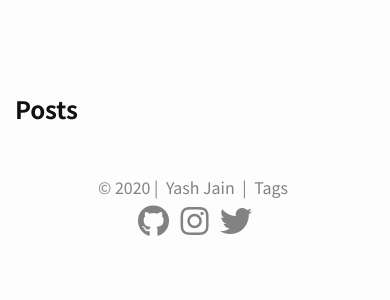
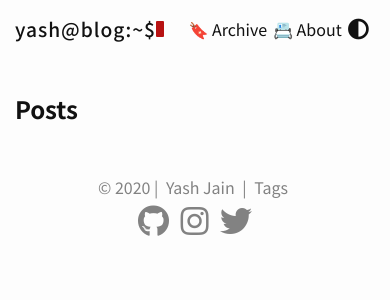
Before and after one commit to scocoyash/scocoyash.github.io, a Jekyll site: the page built from index.html, in a window 390 px wide. Shown: the top 300 px of the page. Built offline with Jekyll 4.4.1, drawn with Linux system fonts in a browser that asks for light colours; nearby versions of some CDN libraries.

Commit message:
fix: header fix for mobile devices
1. Displays all links in header on devices
with width less than 400px
2. cleaned clutter code

```diff
--- a/_includes/header.html
+++ b/_includes/header.html
@@ -2,40 +2,17 @@
 
     <div class="wrapper">
         {% assign default_paths = site.pages | map: "path" %}
-        <a class="site-title" href="{{ "/" | relative_url }}"> <span class="head_title">yash@blog:~$ </span> <span class="blink_cursor"> </span></a>
-
+        <a class="site-title" href="{{ "/" | relative_url }}">
+          <span class="head_title">yash@blog:~$ </span> <span class="blink_cursor"> </span></a>
         <nav class="site-nav">
           <a class="page-link" onclick="theme_switch()">  <i class="fas fa-adjust fa-lg"></i>  </a>
         </nav>
-
-        <!-- <nav class="site-nav">
-            <a class="page-link" href="http://scocoyash.github.io" target="_blank">&#x1f349; About</a>
-        </nav> -->
         <nav class="site-nav">
             <a class="page-link" href="{{ '/about/' | relative_url }}">📇 About</a>
         </nav>
-        <!---
-        <nav class="site-nav">
-            <a class="page-link" href="{{ '/faq/' | relative_url }}">FAQ</a>
-        </nav>
-        -->
         <nav class="site-nav">
             <a class="page-link" href="{{ '/archive/' | relative_url }}">&#x1f516; Archive</a>
         </nav>
-
     </div>
 
 </header>
-
-<script>
-var prevScrollpos = window.pageYOffset;
-window.onscroll = function() {
-var currentScrollPos = window.pageYOffset;
-  if (prevScrollpos > currentScrollPos) {
-    document.getElementById("header-bar").style.top = "0";
-  } else {
-    document.getElementById("header-bar").style.top = "-50px";
-  }
-  prevScrollpos = currentScrollPos;
-}
-</script>
--- a/_sass/minima/_layout.scss
+++ b/_sass/minima/_layout.scss
@@ -8,17 +8,6 @@
   opacity: 1.0;
   min-height: $spacing-unit * 1.865;
   position: relative;
-
-  /*
-  min-height: $spacing-unit * 1.75;
-  background: #222;
-  opacity: 0.8;
-  position: fixed;
-  top: 0;
-  width: 100%;
-  display: block;
-  transition: top 0.3s;
-  */
 }
 
 .site-title {
@@ -115,6 +104,12 @@
       margin-right: 20px;
     }
 
+    &,
+    &:visited {
+      color: $text-color;
+      color: var(--text-color);
+    }
+
     &:hover {
       color: $crimson-color;
       text-decoration: none;
@@ -122,66 +117,38 @@
     }
   }
 
-  @include media-query($on-palm) {
-    position: absolute;
-    top: 9px;
-    right: $spacing-unit / 2;
-    background-color: $background-color;
-    background-color: var(--background-color);
-    border: 1px solid $grey-color-light;
-    border-radius: 5px;
-    text-align: right;
-
-    label[for="nav-trigger"] {
-      display: block;
-      float: right;
-      width: 36px;
-      height: 36px;
-      z-index: 2;
-      cursor: pointer;
-    }
-
-    .menu-icon {
-      display: block;
-      float: right;
-      width: 36px;
-      height: 26px;
-      line-height: 0;
-      padding-top: 10px;
-      text-align: center;
-
-      > svg path {
-        fill: $grey-color-dark;
-      }
-    }
-
-    input ~ .trigger {
-      clear: both;
-      display: none;
-    }
-
-    input:checked ~ .trigger {
-      display: block;
-      padding-bottom: 5px;
-    }
+  @media only screen and (max-width: 400px) {
+    line-height: $base-line-height * $base-font-size * 2.25;
+    padding-right: 6px;
 
     .page-link {
-      display: block;
-      padding: 5px 10px;
+      color: $text-color;
+      color: var(--text-color);
+      line-height: $base-line-height;
 
+      // Gaps between nav items, but not on the last one
       &:not(:last-child) {
-        margin-right: 0;
+        margin-right: 10px;
       }
-      margin-left: 20px;
+
+      &,
+      &:visited {
+        color: $text-color;
+        color: var(--text-color);
+      }
+
+      &:focus, &:active {
+        color: $crimson-color;
+        text-decoration: none;
+        cursor: auto;
+      }
     }
   }
 }
 
-
-
 /**
  * Site footer
- */
+**/
 .site-footer {
   position: relative;
   right: 0;
@@ -199,14 +166,6 @@
     margin: 5px auto;
     width: 200px;
   }
-  img {
-    width: 26px;
-    height: 26px;
-    margin: 0 4px;
-    display: block;
-    float: left;
-  }
-
   a:hover {
     color: $crimson-color;
     text-decoration: none;
@@ -269,10 +228,6 @@
   }
 }
 
-/**
- * FAQ
- */
-
 .other-pages {
     margin-top: 0;
 }
@@ -298,7 +253,7 @@ div.qa {
 
 /**
  * Posts
- */
+*/
 .post-header {
   margin-top: $spacing-unit * 2;
   margin-bottom: $spacing-unit;
```
